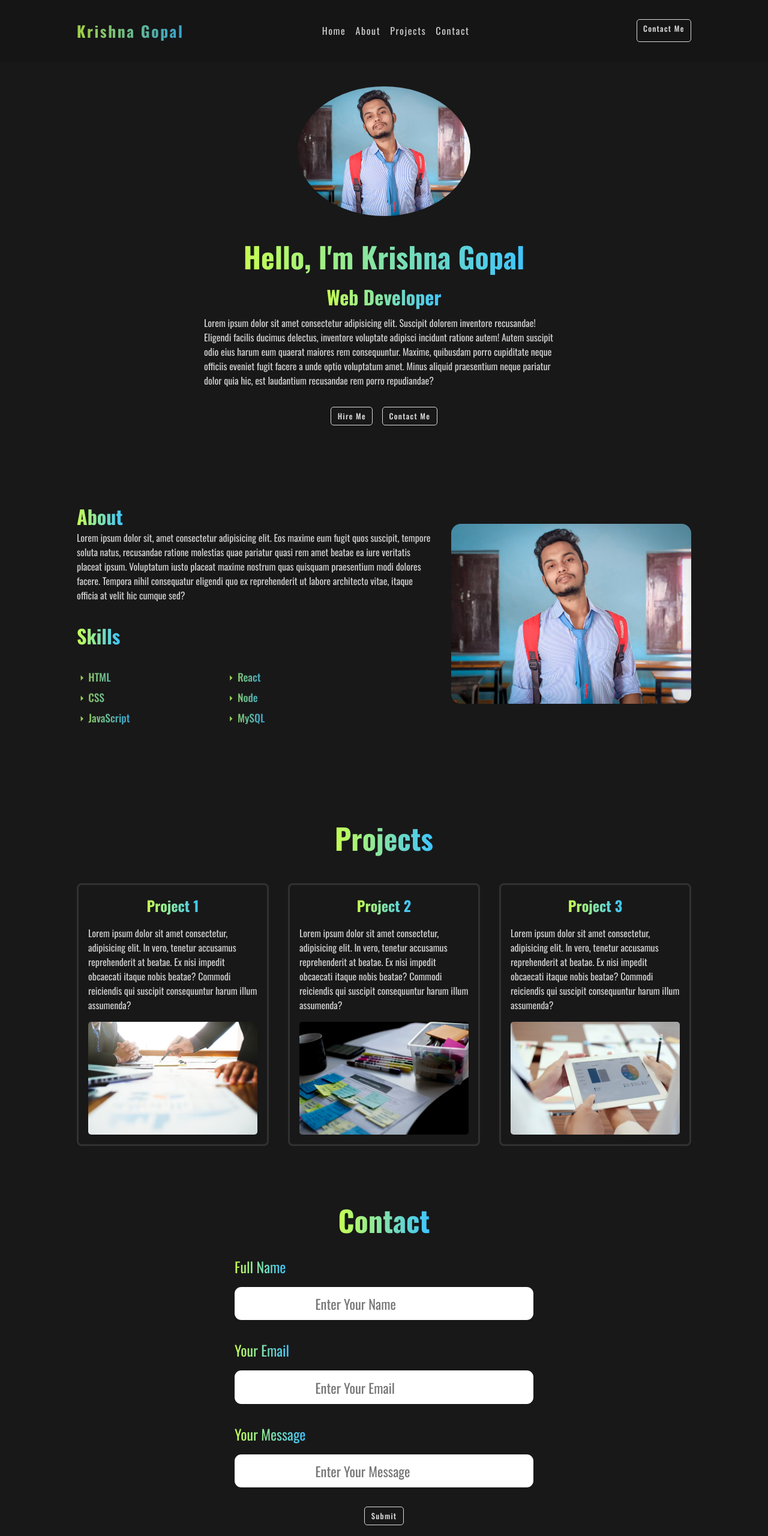
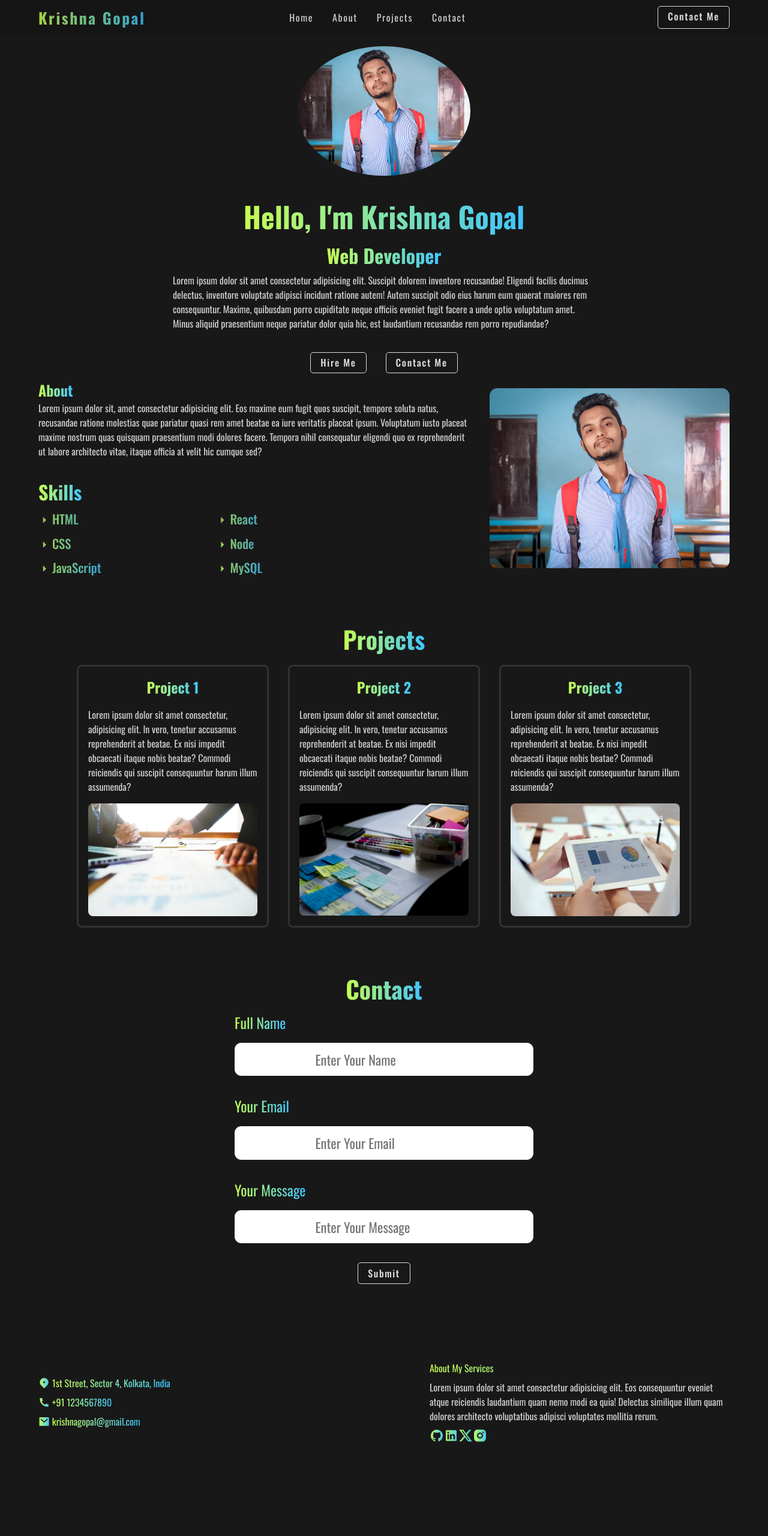
Before and after one commit to krishnagopal-1/Portfolio-Website, a plain HTML site: page index.html in a window 1280 px wide. Shown: the top 2560 px of the page at 60% size. After the commit the page ends 2418 px from the top, so only its background shows below. Drawn offline with nearby package versions, Linux system fonts and the light colour scheme.

Commit message:
Update style.css

```diff
--- a/style.css
+++ b/style.css
@@ -25,7 +25,7 @@ nav {
     position: fixed;
     top: 0;
     width: 100%;
-    padding: 2em 10%;
+    padding: 0.6em 5%;
     display: flex;
     align-self: center;
     justify-content: space-between;
@@ -35,8 +35,8 @@ nav {
 nav ul {
     display: flex;
     align-items: center;
-    gap: 1em;
-    margin-right: 3em;
+    gap: 2em;
+    margin-right: 5em;
 }
 
 nav ul a {
@@ -51,6 +51,7 @@ nav ul a:hover {
     background: linear-gradient(to right, #c6ff52, #3ec5ff);
     background-clip: text;
     color: transparent;
+    transform: translateY(-0.1rem);
 }
 
 .logo {
@@ -67,13 +68,13 @@ nav ul a:hover {
 }
 
 .btn {
-    font-size: 0.8em;
+    font-size: 1em;
     color: white;
     font-weight: 500;
     letter-spacing: 0.1em;
-    padding: 0.4em 0.8em;
+    padding: 0.3em 1em;
     opacity: 0.85;
-    border: 0.15em solid white;
+    border: 0.1em solid white;
     border-radius: 5px;
     cursor: pointer;
     transition: 0.25s ease-in-out;
@@ -92,15 +93,17 @@ span {
 }
 
 #menu {
-    font-size: 1.75em;
-    color: white;
+    font-size: 1.8em;
     opacity: 0.8;
+    background: linear-gradient(to right, #c6ff52, #3ec5ff);
+    background-clip: text;
+    color: transparent;
     display: none;
 }
 
 #home {
     width: 100%;
-    padding: 5% 10%;
+    padding: 0% 10%;
     display: flex;
     flex-direction: column;
     align-items: center;
@@ -113,15 +116,16 @@ span {
 #home img {
     width: 18em;
     border-radius: 50%;
-    margin-top: 5em;
+    margin-top: 4.8em;
 }
 
 .info-box {
     display: flex;
     flex-direction: column;
     align-items: center;
-    width: 600px;
-    gap: 0.5em;
+    margin-bottom: 0.2em;
+    width: 44em;
+    gap: 0.4em;
 }
 
 .info-box h1 {
@@ -138,13 +142,13 @@ span {
 
 .btn-box {
     display: flex;
-    gap: 1em;
+    gap: 2em;
 }
 
-.btn-contact {
+/* .btn-contact {
     color: var(--first-background);
     background-color: white;
-}
+} */
 
 ::-webkit-scrollbar {
     width: 0.5em;
@@ -160,7 +164,7 @@ span {
     display: flex;
     align-items: center;
     justify-content: center;
-    padding: 5% 10%;
+    padding: 0.6em 5%;
     gap: 2em;
     background-color: var(--second-background);
 }
@@ -172,7 +176,7 @@ span {
     gap: 2em;
 }
 
-.about-info h1 {
+.about-info h2 {
     font-size: 2em;
 }
 
@@ -183,12 +187,13 @@ span {
 
 .about-box h3 {
     font-size: 2em;
+    margin-bottom: -0.8em;
 }
 
 .skills {
     display: flex;
     text-align: left;
-    gap: 10em;
+    gap: 12em;
 }
 
 .skills ul {
@@ -196,25 +201,25 @@ span {
     flex-direction: column;
     color: white;
     opacity: 0.8;
-    gap: 0.5em;
+    gap: 0.6em;
 }
 
 .skills ul li span {
     display: flex;
     align-items: baseline;
-    font-size: 1.1rem;
+    font-size: 1.3rem;
     font-weight: 500;
     gap: 0.1em;
 }
 
 .skills ul li span:hover {
     cursor: pointer;
-    transform: translateX(0.3rem);
+    transform: translateX(0.4rem);
 }
 
 #about img {
     width: 25em;
-    border-radius: 1em;
+    border-radius: 0.8em;
 }
 
 #projects {
@@ -222,14 +227,13 @@ span {
     padding: 5% 10%;
     display: flex;
     flex-direction: column;
-    gap: 1em;
+    gap: 0.8em;
     background: var(--second-background);
 }
 
 #projects h1 {
-    font-size: 3em;
+    font-size: 2.5em;
     text-align: center;
-    margin: 0.5em 0em;
 }
 
 .projects-container {
@@ -268,7 +272,7 @@ span {
 
 .projects-box img {
     min-width: 25px;
-    border-radius: 5px;
+    border-radius: 0.5em;
 }
 
 #contact {
@@ -276,9 +280,9 @@ span {
 }
 
 #contact h1 {
-    font-size: 3em;
+    font-size: 2.5em;
     text-align: center;
-    margin: 0.5em 0em;
+    margin: 0.2em 0em;
 }
 
 form {
@@ -317,20 +321,21 @@ footer {
     display: flex;
     align-items: center;
     justify-content: space-between;
-    gap: 2em;
-    bottom: 0;
+    bottom: 10;
     width: 100%;
-    padding: 5% 10%;
+    padding: 0% 5%;
+    padding-top: 10%;
+    padding-bottom: 1%;
 }
 
 .col-left {
     display: flex;
     flex-direction: column;
-    gap: 1rem;
+    gap: 0.5rem;
 }
 
 .col-left i {
-    font-size: 1em;
+    font-size: 1.2em;
 }
 
 .col-left span {
@@ -357,7 +362,7 @@ footer {
     display: flex;
     align-items: baseline;
     justify-content: left;
-    gap: 2em;
+    gap: 3 em;
 }
 
 .col-right .social-icons i {
@@ -409,7 +414,7 @@ footer {
     }
 
     #home h1 {
-        font-size: 4em;
+        font-size: 3em;
     }
 
     #home h3 {
@@ -438,8 +443,12 @@ footer {
 }
 
 @media (max-width: 600px) {
+    .info-box {
+        width: 22em;
+    }
+
     #home h1 {
-        font-size: 2.5em;
+        font-size: 2em;
     }
 
     #home h3 {
@@ -473,6 +482,11 @@ footer {
     footer {
         flex-direction: column;
         align-items: baseline;
-        gap: 5em;
+        gap: 2em;
+        padding-bottom: 6%;
+    }
+
+    .col-right .social-icons {
+        gap: 2em;
     }
 }
```
